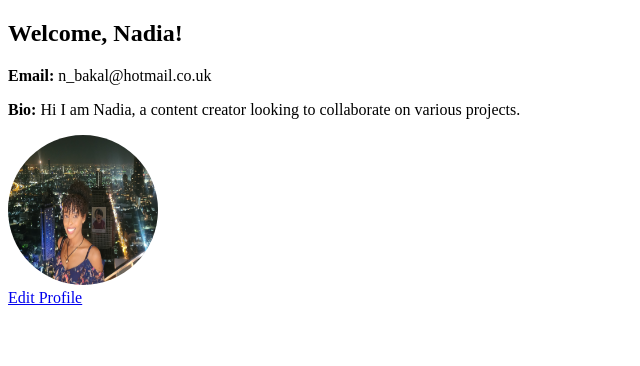
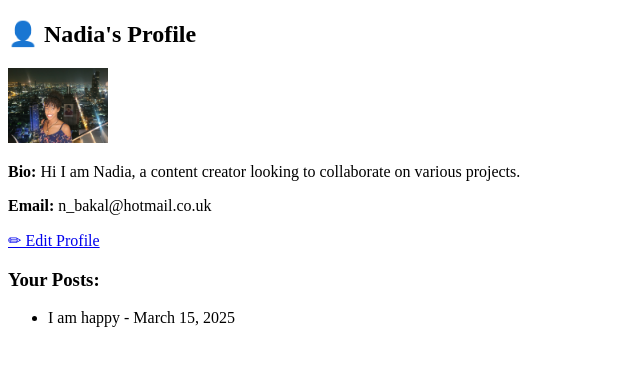
Before and after one commit to Ladynads/creaverse, a Django app: page /users/profile/ in a window 1280 px wide. Shown: the part 29-395 px from the top of the page, without its empty margins (0-640 px from the left). Run offline with Django 4.2, Linux system fonts and the light colour scheme; a user stored in the database is signed in; data comes from the database, SQL or seed files in the repository.

Commit message:
Added user profiles & unique conversations

```diff
--- a/users/templates/messages/inbox.html
+++ b/users/templates/messages/inbox.html
@@ -6,7 +6,11 @@
     {% for message in messages %}
         <li>
             <a href="{% url 'message_thread' message.sender.id %}">
-                <strong>{{ message.sender.username }}</strong>:
+                <strong>
+                    <a href="{% url 'user_profile' message.sender.username %}">
+                        {{ message.sender.username }}
+                    </a>
+                </strong>:
                 {{ message.content|truncatewords:10 }}
                 {% if not message.is_read %}
                     <span style="color: red;">(New)</span>
--- a/users/templates/users/profile.html
+++ b/users/templates/users/profile.html
@@ -1,16 +1,19 @@
 {% extends "base.html" %}
+{% block content %}
+<h2>👤 {{ user.username }}'s Profile</h2>
+<img src="{{ user.profile_image.url }}" alt="Profile Image" width="100">
 
-{% block content %}
-<h2>Welcome, {{ user.username }}!</h2>
+<p><strong>Bio:</strong> {{ user.bio }}</p>
 <p><strong>Email:</strong> {{ user.email }}</p>
-<p><strong>Bio:</strong> {{ user.bio }}</p>
 
-{% if user.profile_image %}
-    <img src="{{ user.profile_image.url }}" alt="Profile Picture" style="width:150px; height:150px; border-radius:50%;">
-{% else %}
-    <p>No profile image uploaded.</p>
-{% endif %}
+<a href="{% url 'profile_edit' %}">✏ Edit Profile</a>
 
-<br>
-<a href="{% url 'profile_edit' %}">Edit Profile</a>  <!-- Link to edit profile page -->
+<h3>Your Posts:</h3>
+<ul>
+    {% for post in user.posts.all %}
+        <li>{{ post.content }} - {{ post.created_at|date:"F j, Y" }}</li>
+    {% empty %}
+        <p>No posts yet.</p>
+    {% endfor %}
+</ul>
 {% endblock %}
--- a/users/urls.py
+++ b/users/urls.py
@@ -1,8 +1,8 @@
 from django.urls import path
 from .views import (
-    register, CustomLoginView, CustomLogoutView, profile_view, ProfileUpdateView,
+    register, CustomLoginView, CustomLogoutView, profile_view, profile_edit,
     feed_view, create_post, like_post, add_comment, delete_post, delete_comment,
-    message_list, send_message, message_thread
+    message_list, send_message, message_thread, user_profile
 )
 
 urlpatterns = [
@@ -13,7 +13,8 @@ urlpatterns = [
 
     # ✅ Profile Routes
     path('profile/', profile_view, name='profile'),
-    path('profile/edit/', ProfileUpdateView.as_view(), name='profile_edit'),
+    path('profile/edit/', profile_edit, name='profile_edit'),
+    path('profile/<str:username>/', user_profile, name='user_profile'),
 
     # ✅ Feed & Posts Routes
     path('feed/', feed_view, name='feed'),
@@ -26,7 +27,7 @@ urlpatterns = [
     path('comment/<int:comment_id>/delete/', delete_comment, name='delete_comment'),
 
     # ✅ Private Messaging (DMs)
-    path('messages/', message_list, name='message_list'),  # Inbox
-    path('messages/send/<int:receiver_id>/', send_message, name='send_message'),  # Send a message
-    path('messages/thread/<int:receiver_id>/', message_thread, name='message_thread'),  # View message thread
+    path('messages/', message_list, name='message_list'),
+    path('messages/send/<int:receiver_id>/', send_message, name='send_message'),
+    path('messages/thread/<int:receiver_id>/', message_thread, name='message_thread'),
 ]
--- a/users/views.py
+++ b/users/views.py
@@ -6,11 +6,13 @@ from django.contrib.auth.decorators import login_required
 from django.utils.decorators import method_decorator
 from django.http import JsonResponse
 from django.views.decorators.csrf import csrf_exempt
-from django.views.generic import UpdateView, CreateView
+from django.views.generic import UpdateView
 from django.contrib.auth import get_user_model
 from django.db.models import Max
 from .forms import CustomUserCreationForm
 from .models import Post, Comment, Message
+
+User = get_user_model()
 
 # ✅ User Registration View
 def register(request):
@@ -39,25 +41,37 @@ class CustomLogoutView(LogoutView):
         return redirect(self.next_page)
 
 
-# ✅ User Profile View
+# ✅ View Own Profile
 @login_required
 def profile_view(request):
     return render(request, 'users/profile.html', {'user': request.user})
 
 
-# ✅ Profile Update View
-@method_decorator(login_required, name='dispatch')
-class ProfileUpdateView(UpdateView):
-    model = get_user_model()
-    fields = ['username', 'email', 'bio', 'profile_image']
-    template_name = 'users/profile_edit.html'
-    success_url = reverse_lazy('profile')
+# ✅ Edit Profile
+@login_required
+def profile_edit(request):
+    if request.method == "POST":
+        user = request.user
+        user.username = request.POST.get('username', user.username)
+        user.email = request.POST.get('email', user.email)
+        user.bio = request.POST.get('bio', user.bio)
+        if 'profile_image' in request.FILES:
+            user.profile_image = request.FILES['profile_image']
+        user.save()
+        return redirect('profile')
 
-    def get_object(self):
-        return self.request.user
+    return render(request, 'users/profile_edit.html')
 
 
-# ✅ Feed View
+# ✅ View Other User Profiles
+@login_required
+def user_profile(request, username):
+    profile_user = get_object_or_404(User, username=username)
+    posts = Post.objects.filter(user=profile_user).order_by('-created_at')
+    return render(request, 'users/user_profile.html', {'profile_user': profile_user, 'posts': posts})
+
+
+# ✅ Feed View (Latest Posts)
 @login_required
 def feed_view(request):
     posts = Post.objects.all().order_by('-created_at')
@@ -74,8 +88,8 @@ def create_post(request):
     return redirect("feed")
 
 
-# ✅ Like/Unlike a Post (AJAX Request)
-@csrf_exempt  # Disable CSRF for AJAX (alternative is to send CSRF token)
+# ✅ Like/Unlike a Post (AJAX)
+@csrf_exempt
 @login_required
 def like_post(request, post_id):
     post = get_object_or_404(Post, id=post_id)
@@ -125,8 +139,7 @@ def delete_comment(request, comment_id):
     return redirect('feed')
 
 
-# ✅ Private Messaging (DMs)
-# ✅ View All Conversations (Inbox - Latest Message Per User)
+# ✅ View All Conversations (Latest Message Per User)
 @login_required
 def message_list(request):
     # ✅ Get latest message per conversation (grouped by user)
```
Also changed, not shown: users/templates/feed/feed.html (+10 -2 lines), users/templates/users/profile_edit.html (+17 -4 lines), users/templates/users/user_profile.html (added, +31 -0 lines).
